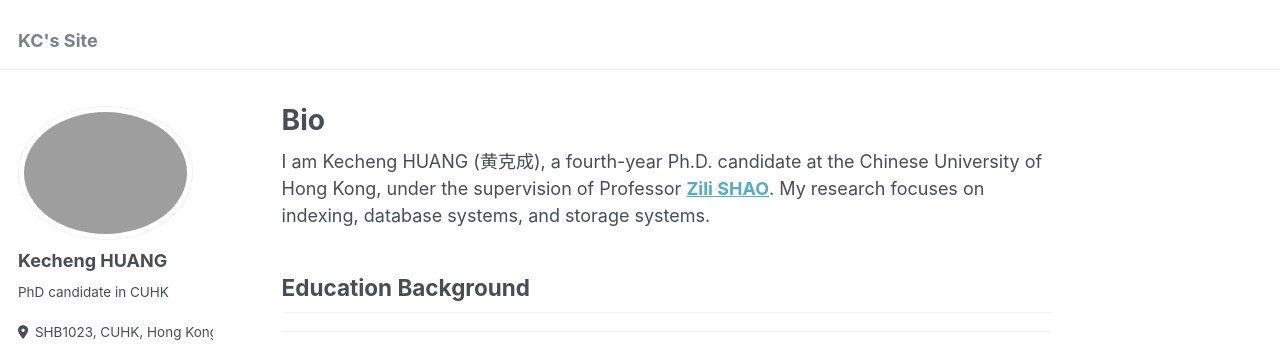
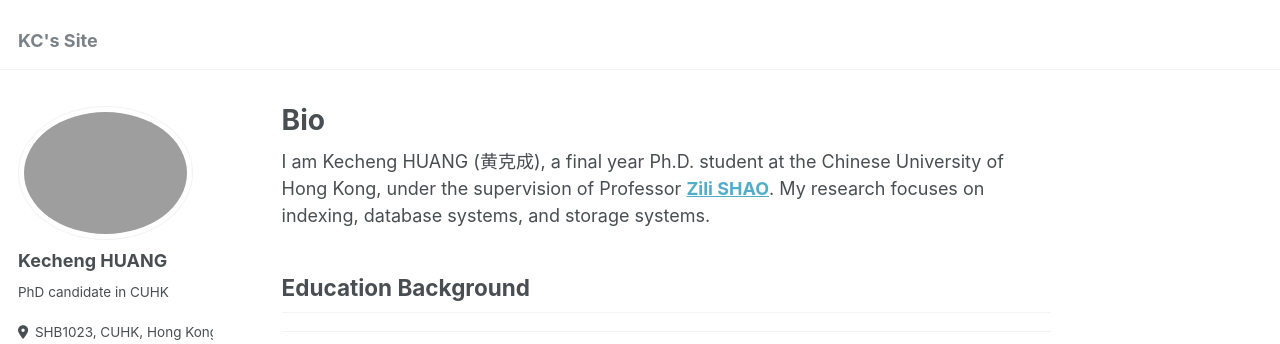
Before and after one commit to ericaloha/ericaloha.github.io, a Jekyll site: the page built from _pages/about.md, in a window 1280 px wide and 900 px high. Shown: the top 344 px of the window. Built offline with Jekyll 4.4.1, drawn with Linux system fonts in a browser that asks for light colours; some web fonts are replaced.

Commit message:
Update about.md

```diff
--- a/_pages/about.md
+++ b/_pages/about.md
@@ -5,7 +5,7 @@ author_profile: true
 
 ---
 
-I am Kecheng HUANG (黄克成), a fourth-year Ph.D. candidate at the Chinese University of Hong Kong, under the supervision of Professor [**Zili SHAO**](https://www.cse.cuhk.edu.hk/~shao/). My research focuses on indexing, database systems, and storage systems.
+I am Kecheng HUANG (黄克成), a final year Ph.D. student at the Chinese University of Hong Kong, under the supervision of Professor [**Zili SHAO**](https://www.cse.cuhk.edu.hk/~shao/). My research focuses on indexing, database systems, and storage systems.
 
 ## Education Background
 
```
